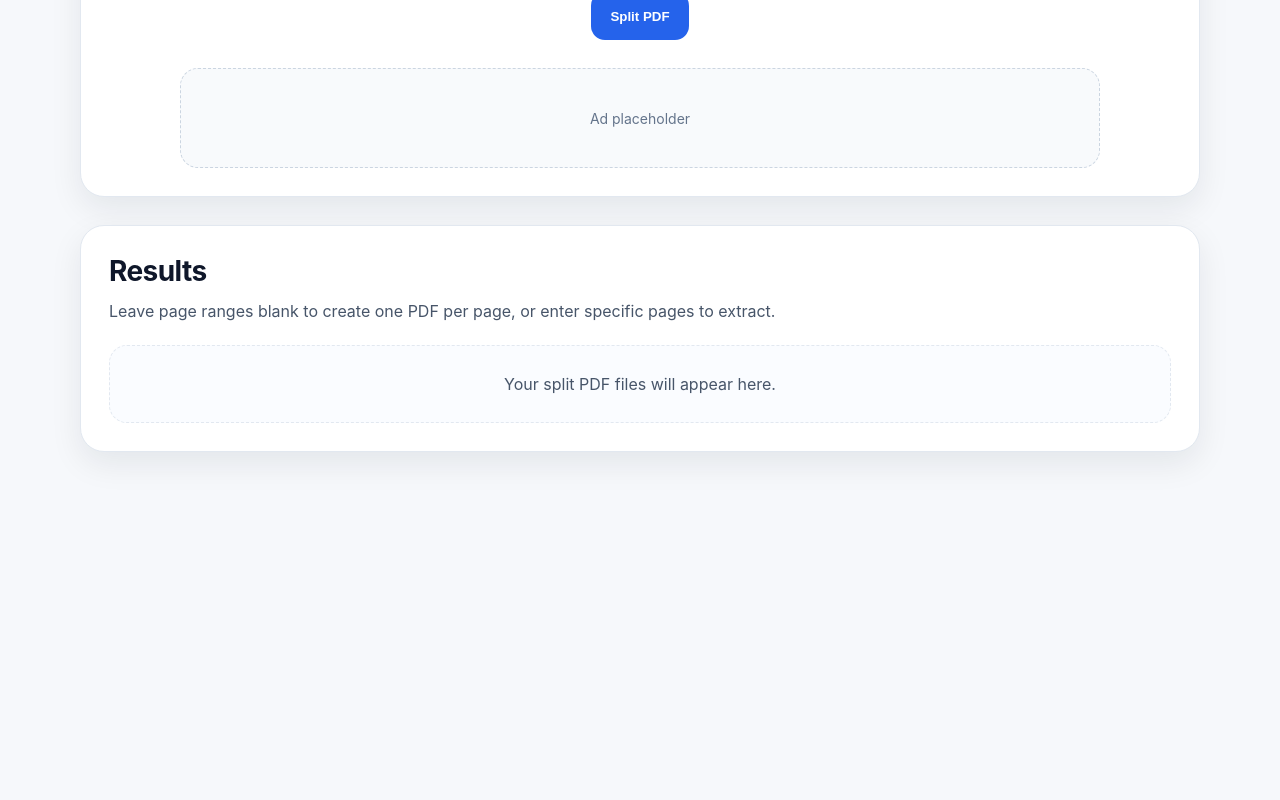
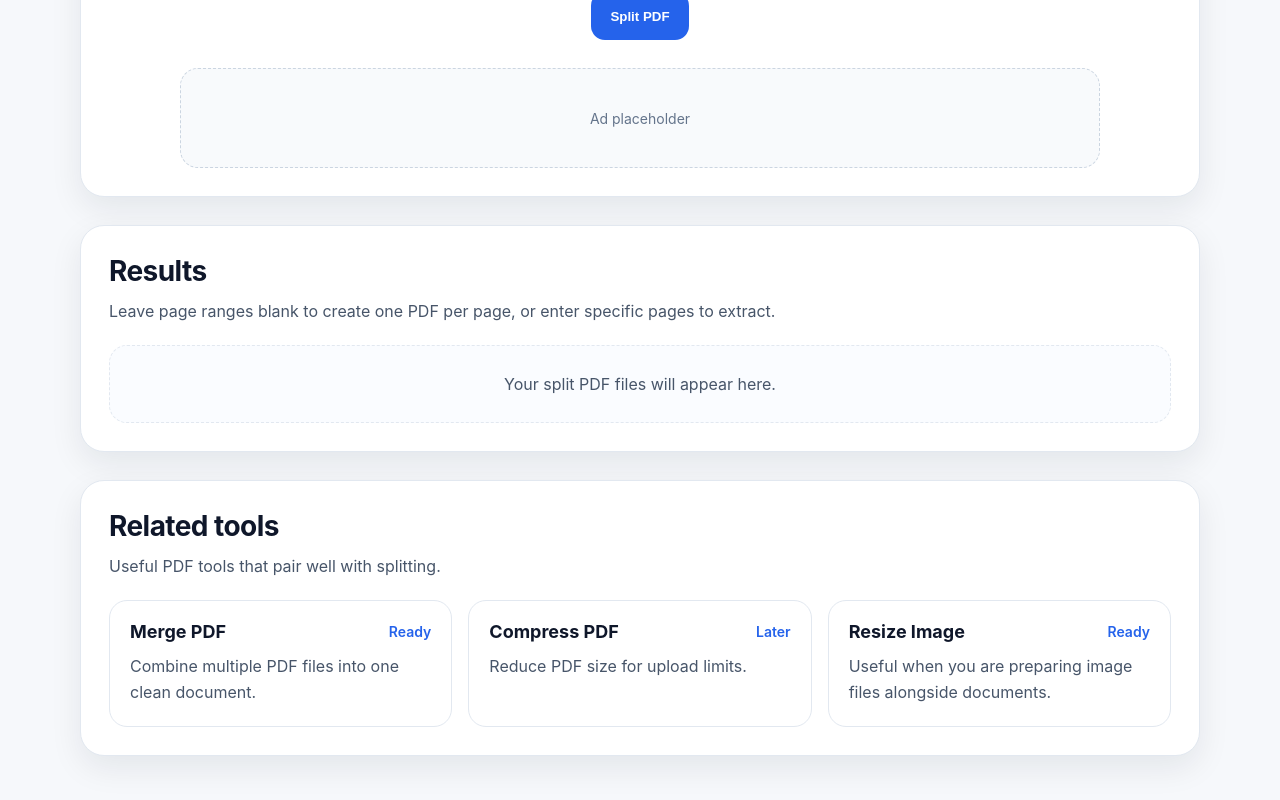
Before and after one commit to skaterdav21/uploadready, a Next.js app: page /split-pdf in a window 1280 px wide. Shown: the part 494-1294 px from the top of the page. Before the commit the page ends 1010 px from the top, so only its background shows below. Built offline with nearby package versions, Linux system fonts and the light colour scheme.

Commit message:
Update page.tsx

```diff
--- a/app/split-pdf/page.tsx
+++ b/app/split-pdf/page.tsx
@@ -72,7 +72,8 @@ async function splitPdfFile(
       newPdf.addPage(page);
 
       const newBytes = await newPdf.save();
-      const blob = new Blob([newBytes.buffer], { type: "application/pdf" });
+      const safeBytes = Uint8Array.from(newBytes);
+      const blob = new Blob([safeBytes], { type: "application/pdf" });
       const base = file.name.replace(/\.pdf$/i, "");
 
       outputs.push({
@@ -96,7 +97,8 @@ async function splitPdfFile(
   copiedPages.forEach((page) => newPdf.addPage(page));
 
   const newBytes = await newPdf.save();
-  const blob = new Blob([newBytes.buffer], { type: "application/pdf" });
+  const safeBytes = Uint8Array.from(newBytes);
+  const blob = new Blob([safeBytes], { type: "application/pdf" });
   const base = file.name.replace(/\.pdf$/i, "");
 
   return [
@@ -263,6 +265,39 @@ export default function SplitPdfPage() {
           </div>
         )}
       </section>
+
+      <section className="section">
+        <div className="section-head">
+          <h2>Related tools</h2>
+          <p>Useful PDF tools that pair well with splitting.</p>
+        </div>
+
+        <div className="card-grid">
+          <a className="tool-card" href="/merge-pdf">
+            <div className="tool-card-top">
+              <h3>Merge PDF</h3>
+              <span>Ready</span>
+            </div>
+            <p>Combine multiple PDF files into one clean document.</p>
+          </a>
+
+          <a className="tool-card" href="/compress-pdf">
+            <div className="tool-card-top">
+              <h3>Compress PDF</h3>
+              <span>Later</span>
+            </div>
+            <p>Reduce PDF size for upload limits.</p>
+          </a>
+
+          <a className="tool-card" href="/resize-image">
+            <div className="tool-card-top">
+              <h3>Resize Image</h3>
+              <span>Ready</span>
+            </div>
+            <p>Useful when you are preparing image files alongside documents.</p>
+          </a>
+        </div>
+      </section>
     </main>
   );
 }
```
